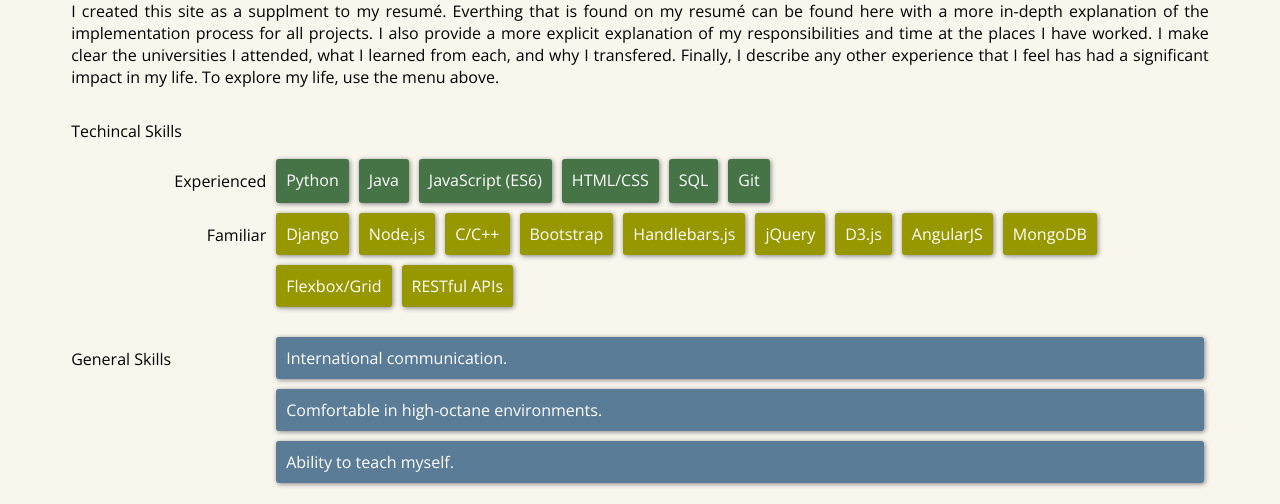
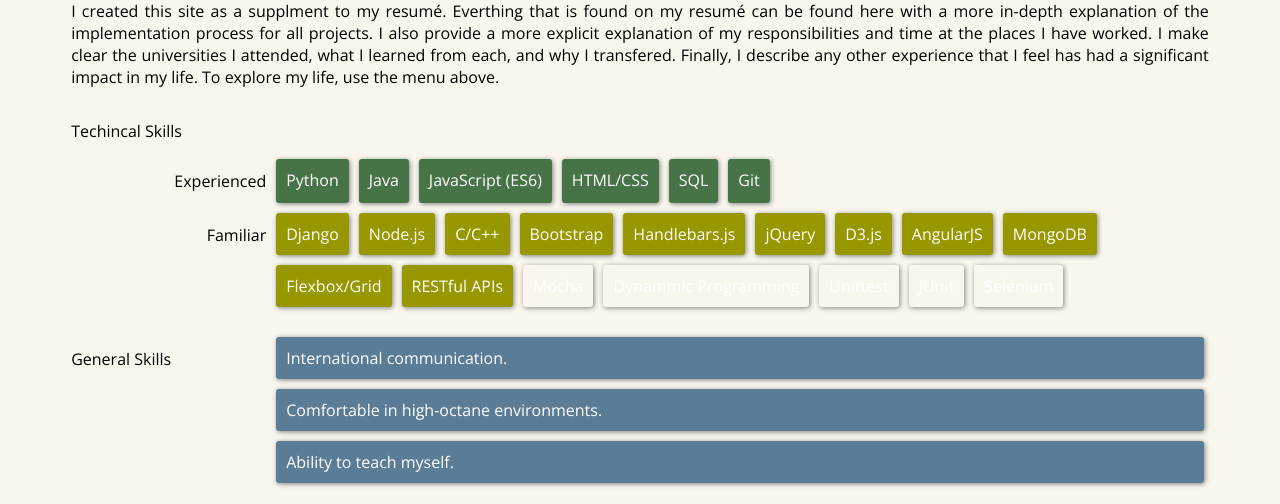
Before and after one commit to cberry216/resume-site, a Django app: page / in a window 1280 px wide. Shown: the part 350-854 px from the top of the page. Run offline with Django 3.2, Linux system fonts and the light colour scheme; parts of the project's set-up code (start-up, migrations or seed data) failed here and were passed over.

Commit message:
Added more skills to about

```diff
--- a/templates/about.html
+++ b/templates/about.html
@@ -30,6 +30,11 @@
       <p class="skill skill--yellow">MongoDB</p>
       <p class="skill skill--yellow">Flexbox/Grid</p>
       <p class="skill skill--yellow">RESTful APIs</p>
+      <p class="skill skill--yello">Mocha</p>
+      <p class="skill skill--yello">Dynammic Programming</p>
+      <p class="skill skill--yello">Unittest</p>
+      <p class="skill skill--yello">JUnit</p>
+      <p class="skill skill--yello">Selenium</p>
     </div>
   </div>
   <div class="general">
```
